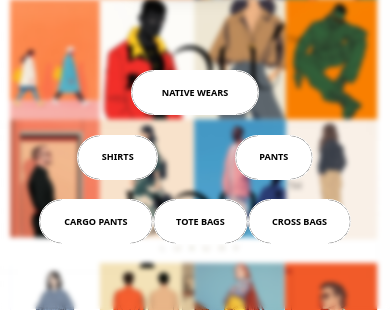
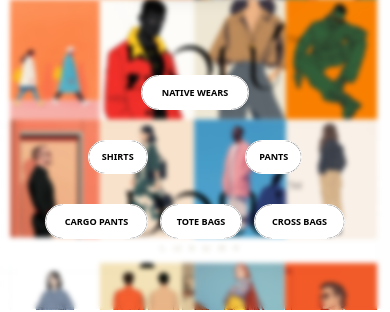
Before and after one commit to toludavid30/Dolu-s-Brand, a React (Vite) app: page / in a window 390 px wide. Shown: the part 931-1243 px from the top of the page. Built offline with nearby package versions, Linux system fonts and the light colour scheme.

Commit message:
top-product-section commit 1

```diff
--- a/src/LandingPage/styling/mediaQuery.css
+++ b/src/LandingPage/styling/mediaQuery.css
@@ -77,7 +77,7 @@
             }
         }
         .btn-53{
-            padding:  0.9rem 1.3rem;
+            padding:  0.5rem 0.5em;
         }
     }
     .e-card {
@@ -221,7 +221,7 @@
             }
         }
         .btn-53{
-            padding:  0.9rem 1.3rem;
+            padding:  0.5rem 0.5rem;
         }
     }
     .e-card {
```
